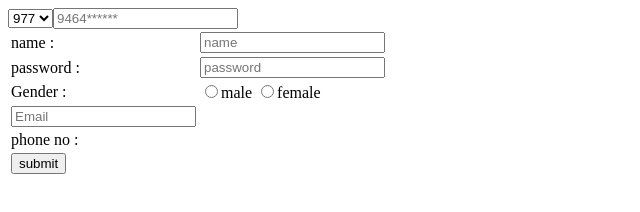
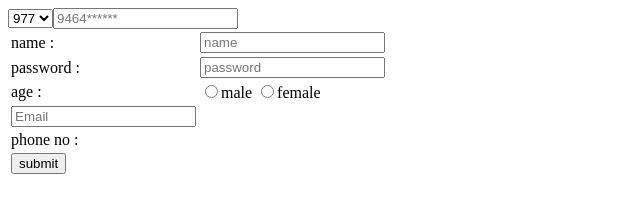
Before and after one commit to Naresh5757/nareshsai-ins, a plain HTML site: page index.html in a window 1280 px wide. Shown: the full height of the page, 0-640 px from the left. Drawn offline with Linux system fonts and the light colour scheme.

Commit message:
Update index.html

```diff
--- a/index.html
+++ b/index.html
@@ -24,7 +24,7 @@
         </tr>
           <tr>
            <td>
-          Gender :
+          age :
            </td>
          <td>
                <input type="radio" name="Gender">male
```
